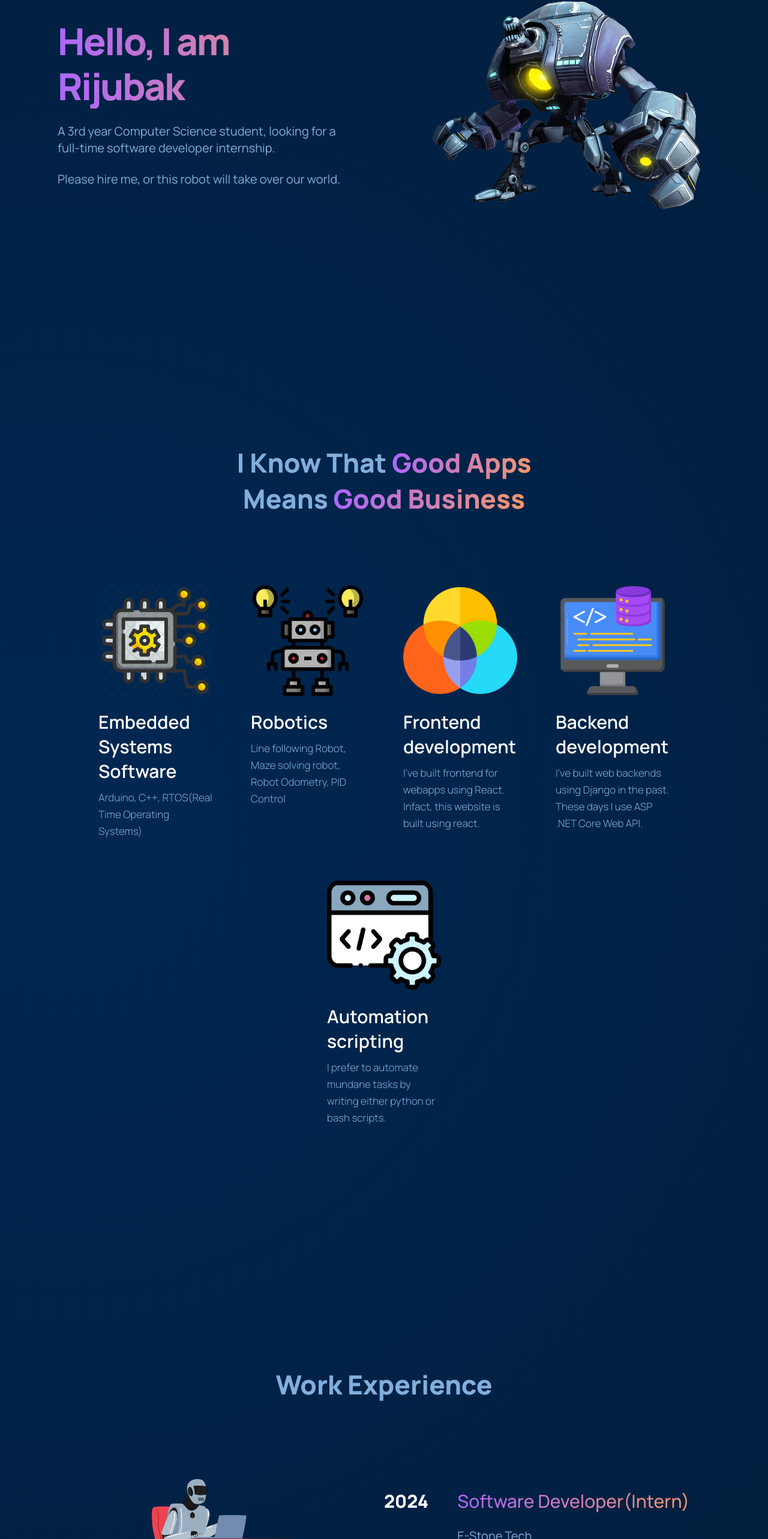
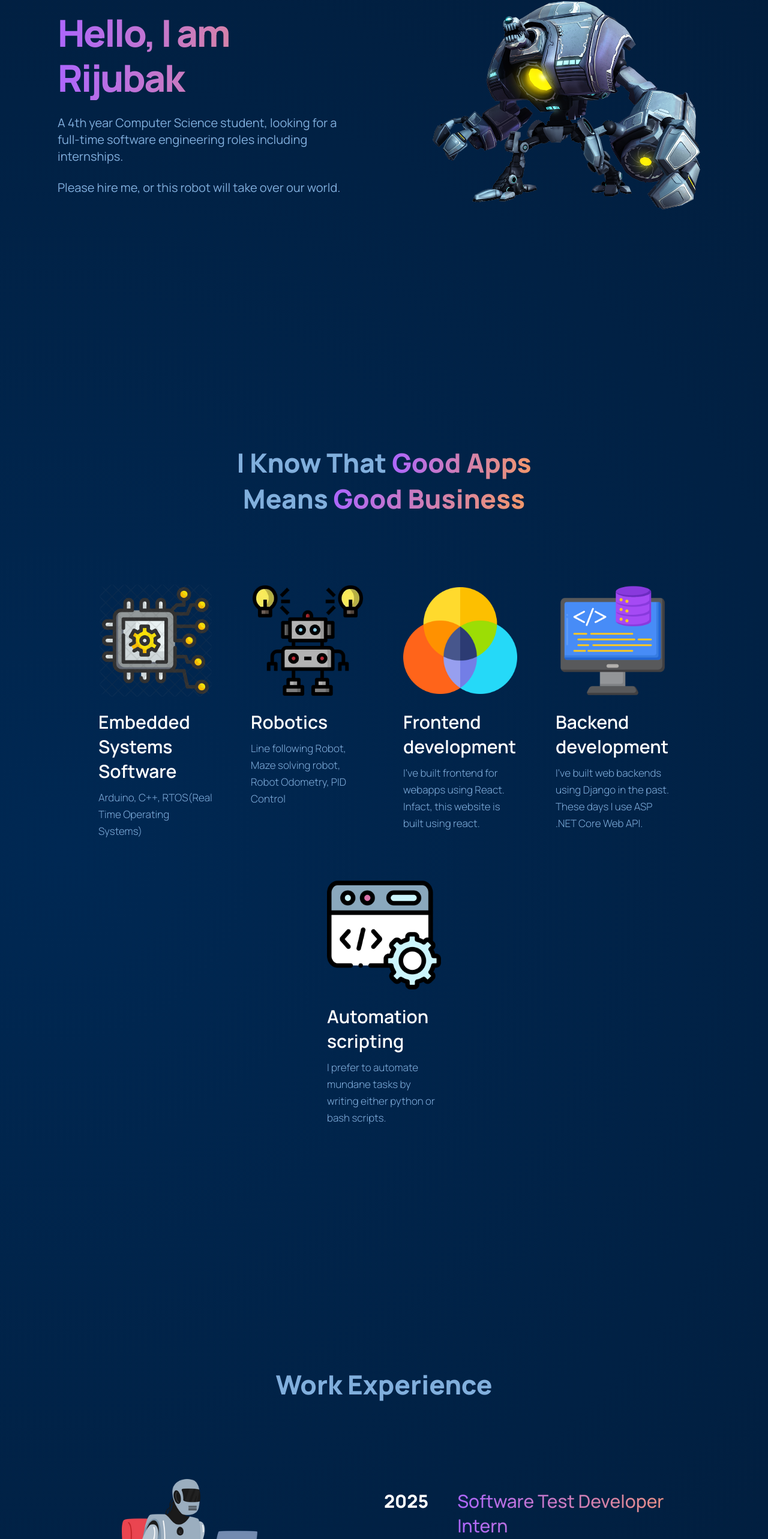
Before and after one commit to Riju-bak/PortfolioWebsite, a React (Create React App) app: page / in a window 1280 px wide. Shown: the part 198-2764 px from the top of the page at 60% size. Built offline with nearby package versions, Linux system fonts and the light colour scheme.

Commit message:
Update May 18 2025

```diff
--- a/src/containers/Footer/Footer.jsx
+++ b/src/containers/Footer/Footer.jsx
@@ -6,7 +6,6 @@ import {motion} from "framer-motion";
 function Footer() {
     const cards = [
         {image: email, content: "rijubak@gmail.com", link: "mailto:rijubak@gmail.com"},
-        {image: phone, content: "+1 (548) 994-5509", link: "tel:+1 (548) 994-5509"},
         {image: github, content: "Github", link: "https://github.com/Riju-bak"}
     ]
     return (
--- a/src/containers/Header/Header.jsx
+++ b/src/containers/Header/Header.jsx
@@ -7,7 +7,7 @@ function Header(props) {
         <div className="rk__header section__padding" id="home">
             <div className="rk__header-content">
                 <h1 className="gradient__text">Hello, I am Rijubak</h1>
-                <p>A 3rd year Computer Science student, looking for a full-time software developer internship.</p>
+                <p>A 4th year Computer Science student, looking for a full-time software engineering roles including internships.</p>
                 <p>Please hire me, or this robot will take over our world.</p>
             </div>
             <div className="rk__header-image">
--- a/src/containers/Work/Work.jsx
+++ b/src/containers/Work/Work.jsx
@@ -7,6 +7,15 @@ import {workrobo} from "../../assets";
 function Work() {
     const experiences = [
         {
+            year: "2025",
+            works: [{
+                name: "Software Test Developer Intern",
+                company: "Ontario Lottery and Gaming Corporation (OLG)",
+                url: "https://www.olg.ca/en/home.html",
+                desc: "Developing and maintaining automated tests for the OLG lottery and casino website using Java, Selenium WebDriver and Karate Framework to enhance software quality and efficiency"
+            }]
+        },
+        {
             year: "2024",
             works: [{
                 name: "Software Developer(Intern)",
@@ -15,17 +24,17 @@ function Work() {
                 desc: "Optimizing REST APIs for an HRM application written in .NET Framework 4.5.2"
             }]
         },
-
         {
             year: "2020",
             works: [{
-                name: "Software Engineer(Intern)",
+                name: "Software Development Engineer",
                 company: "Rapyuta Robotics",
                 url: "https://www.rapyuta-robotics.com/",
                 desc: "Built the backend of an internal web app from scratch. Also wrote software that helps warehouse robots communicate with each other"
             }]
         }
     ];
+
     return (
         <div id="work" className={"rk__work section__padding"}>
             <h2 className="work__head-text">Work Experience</h2>
```
